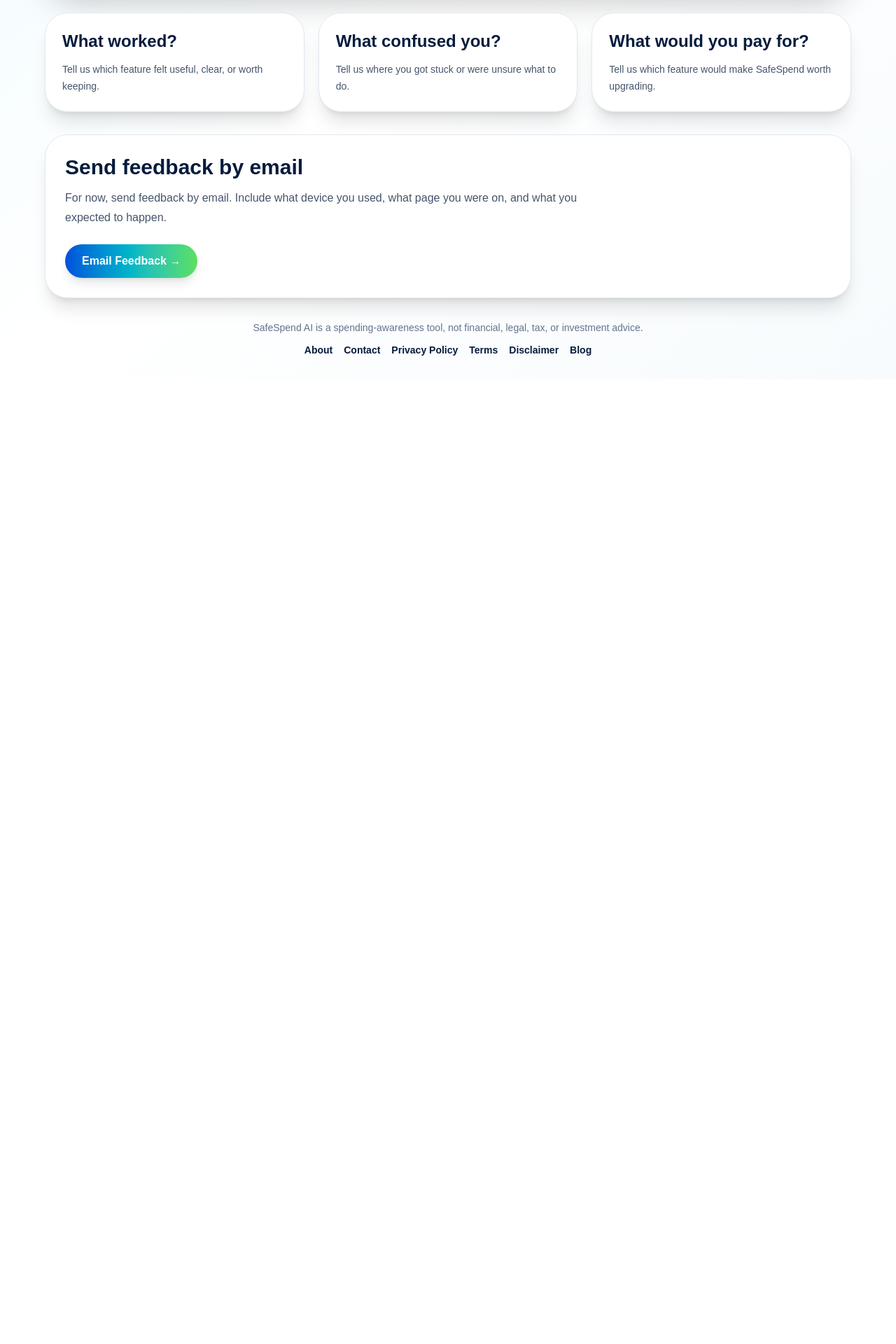
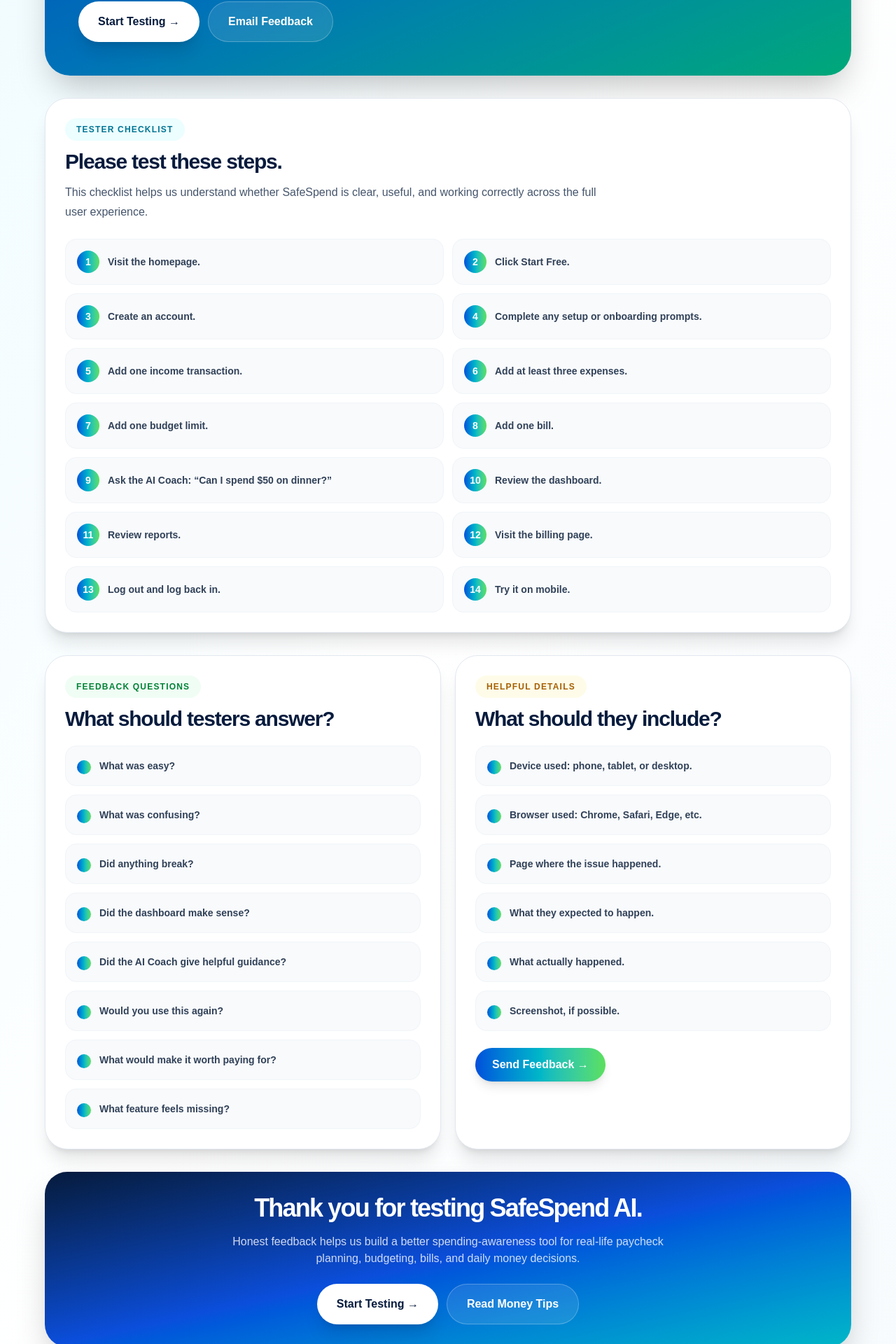
Before and after one commit to Lana84c/safespend-ai-app, a Next.js app: page /feedback in a window 1280 px wide. Shown: the part 509-2429 px from the top of the page at 70% size. Before the commit the page ends 1051 px from the top, so only its background shows below. Built offline with nearby package versions, Linux system fonts and the light colour scheme; no server answers.

Commit message:
Add tester checklist to feedback page

```diff
--- a/app/feedback/page.tsx
+++ b/app/feedback/page.tsx
@@ -5,7 +5,7 @@
     <PublicShell>
       <section className="rounded-[2.25rem] bg-gradient-to-br from-[#0637b8] via-[#0072b8] to-[#00a878] p-8 text-white shadow-2xl md:p-12">
         <p className="mb-4 inline-flex rounded-full border border-white/20 bg-white/10 px-4 py-2 text-sm font-bold">
-          SafeSpend Feedback
+          SafeSpend AI Feedback
         </p>
 
         <h1 className="max-w-4xl text-5xl font-black leading-[0.95] tracking-[-0.055em] md:text-7xl">
@@ -13,60 +13,163 @@
         </h1>
 
         <p className="mt-6 max-w-3xl text-lg leading-8 text-white/80">
-          If you are part of the early test audience, your feedback helps shape
-          what SafeSpend becomes next.
+          Thank you for helping test SafeSpend AI. Please use the app like a
+          real person managing everyday spending, then send honest feedback on
+          what worked, what confused you, and what would make it more useful.
         </p>
-      </section>
 
-      <section className="mt-8 grid gap-5 md:grid-cols-3">
-        <FeedbackCard
-          title="What worked?"
-          description="Tell us which feature felt useful, clear, or worth keeping."
-        />
+        <div className="mt-8 flex flex-col gap-3 sm:flex-row">
+          <a
+            href="/signup"
+            className="inline-flex items-center justify-center rounded-full bg-white px-7 py-4 text-base font-black text-[#061b3d] shadow-xl transition hover:-translate-y-0.5 hover:shadow-2xl"
+          >
+            Start Testing →
+          </a>
 
-        <FeedbackCard
-          title="What confused you?"
-          description="Tell us where you got stuck or were unsure what to do."
-        />
-
-        <FeedbackCard
-          title="What would you pay for?"
-          description="Tell us which feature would make SafeSpend worth upgrading."
-        />
+          <a
+            href="mailto:support@safespendai.com?subject=SafeSpend%20AI%20Feedback"
+            className="inline-flex items-center justify-center rounded-full border border-white/25 bg-white/10 px-7 py-4 text-base font-black text-white backdrop-blur transition hover:-translate-y-0.5 hover:bg-white/15"
+          >
+            Email Feedback
+          </a>
+        </div>
       </section>
 
       <section className="mt-8 rounded-[2rem] border border-slate-200 bg-white p-7 shadow-xl">
-        <h2 className="text-3xl font-black text-[#061b3d]">
-          Send feedback by email
+        <p className="mb-3 inline-flex rounded-full bg-cyan-50 px-4 py-2 text-xs font-black uppercase tracking-widest text-cyan-700">
+          Tester Checklist
+        </p>
+
+        <h2 className="text-3xl font-black tracking-[-0.04em] text-[#061b3d]">
+          Please test these steps.
         </h2>
 
         <p className="mt-3 max-w-3xl leading-7 text-slate-600">
-          For now, send feedback by email. Include what device you used, what
-          page you were on, and what you expected to happen.
+          This checklist helps us understand whether SafeSpend is clear,
+          useful, and working correctly across the full user experience.
         </p>
 
-        <a
-          href="mailto:support@safespendai.com?subject=SafeSpend%20AI%20Feedback"
-          className="mt-6 inline-flex rounded-full bg-gradient-to-r from-[#0b4edb] via-[#00b7c7] to-[#5ce05c] px-6 py-3 font-black text-white shadow-lg"
-        >
-          Email Feedback →
-        </a>
+        <div className="mt-6 grid gap-3 md:grid-cols-2">
+          <ChecklistItem number="1" text="Visit the homepage." />
+          <ChecklistItem number="2" text="Click Start Free." />
+          <ChecklistItem number="3" text="Create an account." />
+          <ChecklistItem
+            number="4"
+            text="Complete any setup or onboarding prompts."
+          />
+          <ChecklistItem number="5" text="Add one income transaction." />
+          <ChecklistItem number="6" text="Add at least three expenses." />
+          <ChecklistItem number="7" text="Add one budget limit." />
+          <ChecklistItem number="8" text="Add one bill." />
+          <ChecklistItem
+            number="9"
+            text='Ask the AI Coach: “Can I spend $50 on dinner?”'
+          />
+          <ChecklistItem number="10" text="Review the dashboard." />
+          <ChecklistItem number="11" text="Review reports." />
+          <ChecklistItem number="12" text="Visit the billing page." />
+          <ChecklistItem number="13" text="Log out and log back in." />
+          <ChecklistItem number="14" text="Try it on mobile." />
+        </div>
+      </section>
+
+      <section className="mt-8 grid gap-5 md:grid-cols-2">
+        <div className="rounded-[2rem] border border-slate-200 bg-white p-7 shadow-xl">
+          <p className="mb-3 inline-flex rounded-full bg-green-50 px-4 py-2 text-xs font-black uppercase tracking-widest text-green-700">
+            Feedback Questions
+          </p>
+
+          <h2 className="text-3xl font-black tracking-[-0.04em] text-[#061b3d]">
+            What should testers answer?
+          </h2>
+
+          <div className="mt-5 grid gap-3">
+            <QuestionItem text="What was easy?" />
+            <QuestionItem text="What was confusing?" />
+            <QuestionItem text="Did anything break?" />
+            <QuestionItem text="Did the dashboard make sense?" />
+            <QuestionItem text="Did the AI Coach give helpful guidance?" />
+            <QuestionItem text="Would you use this again?" />
+            <QuestionItem text="What would make it worth paying for?" />
+            <QuestionItem text="What feature feels missing?" />
+          </div>
+        </div>
+
+        <div className="rounded-[2rem] border border-slate-200 bg-white p-7 shadow-xl">
+          <p className="mb-3 inline-flex rounded-full bg-yellow-50 px-4 py-2 text-xs font-black uppercase tracking-widest text-yellow-700">
+            Helpful Details
+          </p>
+
+          <h2 className="text-3xl font-black tracking-[-0.04em] text-[#061b3d]">
+            What should they include?
+          </h2>
+
+          <div className="mt-5 grid gap-3">
+            <QuestionItem text="Device used: phone, tablet, or desktop." />
+            <QuestionItem text="Browser used: Chrome, Safari, Edge, etc." />
+            <QuestionItem text="Page where the issue happened." />
+            <QuestionItem text="What they expected to happen." />
+            <QuestionItem text="What actually happened." />
+            <QuestionItem text="Screenshot, if possible." />
+          </div>
+
+          <a
+            href="mailto:support@safespendai.com?subject=SafeSpend%20AI%20Feedback"
+            className="mt-6 inline-flex rounded-full bg-gradient-to-r from-[#0b4edb] via-[#00b7c7] to-[#5ce05c] px-6 py-3 font-black text-white shadow-lg transition hover:-translate-y-0.5 hover:shadow-xl"
+          >
+            Send Feedback →
+          </a>
+        </div>
+      </section>
+
+      <section className="mt-8 rounded-[2rem] bg-gradient-to-br from-[#061b3d] via-[#0b4edb] to-[#00b7c7] p-8 text-center text-white shadow-2xl">
+        <h2 className="text-4xl font-black tracking-[-0.05em]">
+          Thank you for testing SafeSpend AI.
+        </h2>
+
+        <p className="mx-auto mt-4 max-w-2xl text-white/80">
+          Honest feedback helps us build a better spending-awareness tool for
+          real-life paycheck planning, budgeting, bills, and daily money
+          decisions.
+        </p>
+
+        <div className="mt-6 flex flex-col justify-center gap-3 sm:flex-row">
+          <a
+            href="/signup"
+            className="inline-flex items-center justify-center rounded-full bg-white px-7 py-4 font-black text-[#061b3d] shadow-xl transition hover:-translate-y-0.5 hover:shadow-2xl"
+          >
+            Start Testing →
+          </a>
+
+          <a
+            href="/blog"
+            className="inline-flex items-center justify-center rounded-full border border-white/25 bg-white/10 px-7 py-4 font-black text-white transition hover:-translate-y-0.5 hover:bg-white/15"
+          >
+            Read Money Tips
+          </a>
+        </div>
       </section>
     </PublicShell>
   );
 }
 
-function FeedbackCard({
-  title,
-  description,
-}: {
-  title: string;
-  description: string;
-}) {
+function ChecklistItem({ number, text }: { number: string; text: string }) {
   return (
-    <div className="rounded-[2rem] border border-slate-200 bg-white p-6 shadow-xl">
-      <h2 className="text-2xl font-black text-[#061b3d]">{title}</h2>
-      <p className="mt-3 text-sm leading-6 text-slate-600">{description}</p>
+    <div className="flex gap-3 rounded-2xl border border-slate-100 bg-slate-50 p-4">
+      <div className="flex h-8 w-8 shrink-0 items-center justify-center rounded-full bg-gradient-to-r from-[#0b4edb] via-[#00b7c7] to-[#5ce05c] text-sm font-black text-white">
+        {number}
+      </div>
+
+      <p className="pt-1 text-sm font-bold leading-6 text-slate-700">{text}</p>
     </div>
   );
 }
+
+function QuestionItem({ text }: { text: string }) {
+  return (
+    <div className="flex gap-3 rounded-2xl border border-slate-100 bg-slate-50 p-4">
+      <div className="mt-1 h-5 w-5 shrink-0 rounded-full bg-gradient-to-r from-[#0b4edb] via-[#00b7c7] to-[#5ce05c]" />
+      <p className="text-sm font-bold leading-6 text-slate-700">{text}</p>
+    </div>
+  );
+}
```
